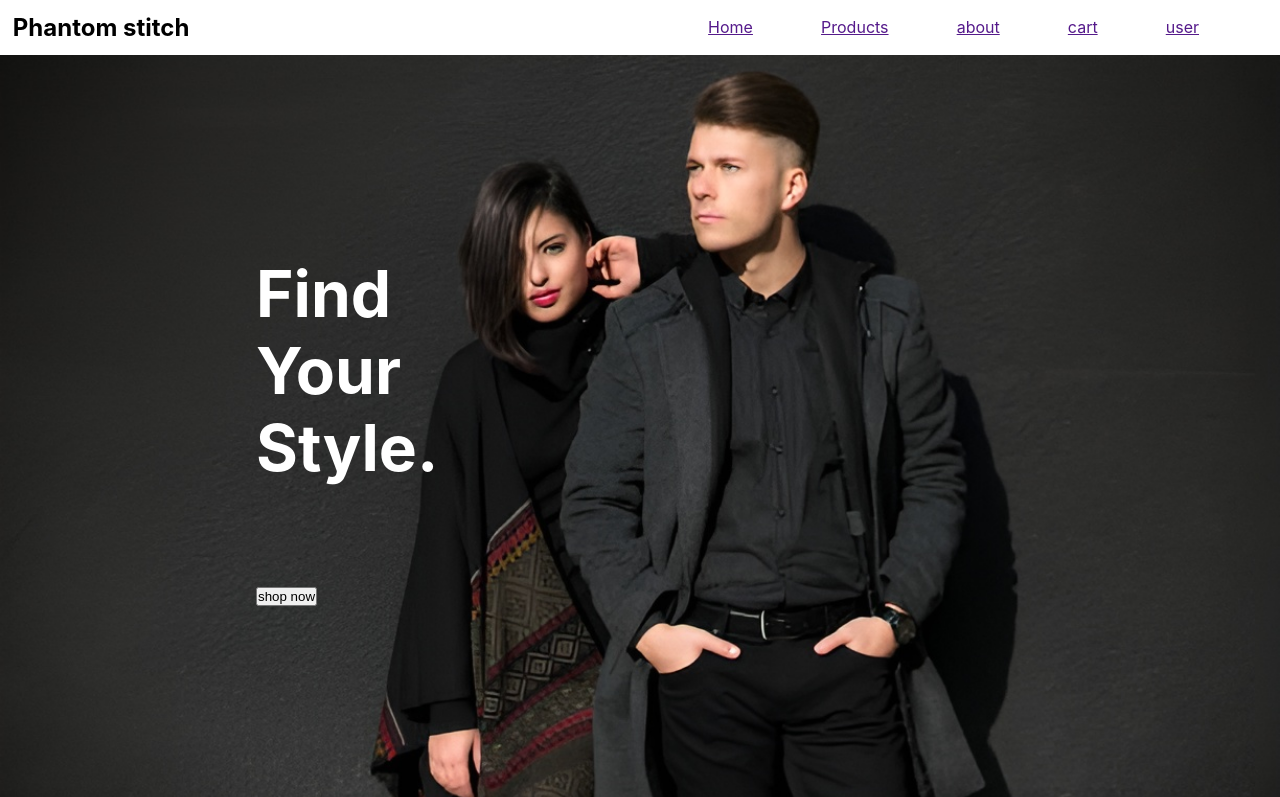
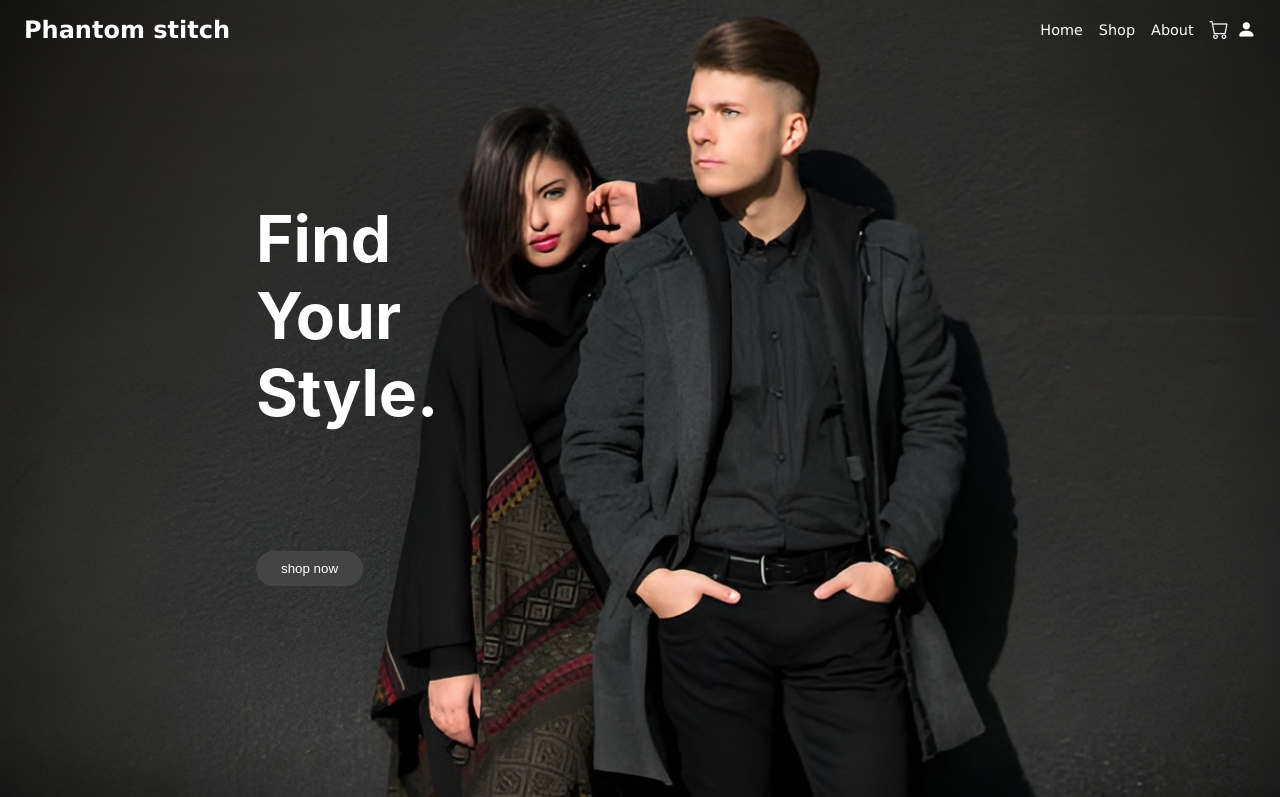
Before and after one commit to Mym776/Clothing-store, a website: page index.html in a window 1280 px wide. Shown: the top 797 px of the page. Drawn offline with nearby package versions, Linux system fonts and the light colour scheme.

Commit message:
Modified ClothShop

```diff
--- a/index.html
+++ b/index.html
@@ -5,16 +5,19 @@
     <meta name="viewport" content="width=device-width, initial-scale=1.0">
     <title>Phantom Stitch</title>
     <link rel="stylesheet" href="style/landingPage.css">
+    <link href="https://cdn.jsdelivr.net/npm/bootstrap-icons@1.11.1/font/bootstrap-icons.css" rel="stylesheet">
 </head>
 <body>
     <header>
         <h2>Phantom stitch</h2>
-        <nav>
-            <a href="">Home</a>
-            <a href="">Products</a>
-            <a href="">about</a>
-            <a href="">cart</a>
-            <a href="">user</a>
+        <nav class="naver-link">
+            <a href="index.html">Home </a>
+            <a href="product.html">Shop</a>
+            <a href="about.html">About</a>
+            <div id="naver-icon">
+                <i id="cart-icon" class="bi bi-cart"></i>
+                <i id="user-icon"class="bi bi-person-fill"></i>
+            </div>
         </nav>
     </header>
     <main>
@@ -92,7 +95,7 @@
         </section>
     </main>
     <footer>
-        <a href="">contact us</a>
+        <a href="login.html">contact us</a>
         <p>&copf;2025 Phantom Stitch</p>
     </footer>
 </body>
--- /dev/null
+++ b/style/about.css
@@ -0,0 +1,152 @@
+/* Reset defaults */
+* {
+    margin: 0;
+    padding: 0;
+    box-sizing: border-box;
+}
+
+body {
+    font-family: 'Arial', sans-serif;
+    line-height: 1.6;
+    background-color: #f9f9f9;
+    overflow-x: hidden;
+    color: #333;
+}
+
+
+.container {
+    width: 90%;
+    max-width: 1200px;
+    margin: 0 auto;
+    padding: 20px;
+}
+
+
+.about-section {
+    display: flex;
+    flex-direction: column; /* mobile first stacked */
+    gap: 20px;
+    background-color: #fff;
+    padding: 20px;
+    border-radius: 12px;
+    box-shadow: 0 4px 10px rgba(0,0,0,0.1);
+    align-items: center;
+}
+
+/* Image and text wrappers */
+.image-wrapper,
+.text-wrapper {
+    width: 100%; /* full width on mobile */
+}
+
+/* Image styling */
+.image-wrapper img {
+    width: 100%;
+    height: auto;
+    border-radius: 10px;
+}
+
+/* Text styling */
+.text-wrapper h1 {
+    font-size: 1.5rem;
+    margin-bottom: 15px;
+    color: #524343;
+    text-align: center;
+}
+
+.text-wrapper p {
+    margin-bottom: 15px;
+    color: #555;
+    text-align: center;
+}
+
+.contact-info p {
+    font-size: 0.9rem;
+    line-height: 1.5;
+    text-align: center;
+}
+
+.contact-info a {
+    color: #524343;
+    text-decoration: none;
+}
+
+.contact-info a:hover {
+    text-decoration: underline;
+}
+
+/* Footer */
+.footer {
+    background-color: #524343;
+    color: #fff;
+    text-align: center;
+    padding: 20px;
+    display: flex;
+    flex-direction: column;
+    gap: 10px;
+}
+
+.footer a {
+    color: #fff;
+    text-decoration: none;
+    font-weight: bold;
+}
+
+.footer a:hover {
+    text-decoration: underline;
+}
+
+/* Tablet and above: horizontal layout */
+@media (min-width: 768px) {
+    .about-section {
+        flex-direction: row;
+        align-items: stretch;
+        gap: 30px;
+    }
+
+    .image-wrapper,
+    .text-wrapper {
+        width: 50%;
+    }
+
+    .text-wrapper h1,
+    .text-wrapper p,
+    .contact-info p {
+        text-align: left;
+    }
+}
+
+.naver-link {
+  display: flex;
+  align-items: center;
+  gap: 1rem;
+}
+.naver-link a {
+  text-decoration: none;
+  color: #fff;
+  font-size: 0.9rem;
+}
+#naver-icon {
+  display: flex;
+  align-items: center;
+  gap: 0.5rem;
+}
+#naver-icon i {
+  font-size: 1.2rem;
+  cursor: pointer;
+}
+header {
+  position: sticky; /* better for usability than absolute */
+  top: 0;
+  width: 100%;
+  display: flex;
+  justify-content: space-between;
+  align-items: center;
+  padding: 1rem;
+  z-index: 10;
+  background-color: black;
+}
+header h2 {
+  font-size: 1.2rem;
+  color: white;
+}
--- a/style/landingPage.css
+++ b/style/landingPage.css
@@ -6,7 +6,7 @@
 
 body {
     font-family: 'Lucida Sans', 'Lucida Sans Regular', 'Lucida Grande', 'Lucida Sans Unicode', Geneva, Verdana, sans-serif;
-
+    background: #f9f9f9;
     width: 100%;
     display: flex;
     flex-direction: column;
@@ -14,30 +14,44 @@ body {
 }
 
 header {
-    font-family: 'Inter',Arial, Helvetica, sans-serif;
-
-
-    width: 100%;
-
-    padding: 1%;
-
-
-    display: flex;
-    justify-content: space-between;
-    align-items: center;
-
+  position: absolute;
+  width: 100%;
+  top: 0;
+  left: 0;
+  display: flex;
+  justify-content: space-between;
+  align-items: center;
+  padding: 1rem 1.5rem;
+  z-index: 10;
+  color: #fff;
 }
 
 header h2{
     width: 50%;
 }
 
-header nav {
 
-    width: 50%;
-    display: flex;
-    justify-content: space-evenly;
+.naver-link {
+  display: flex;
+  align-items: center;
+  gap: 1rem;
+}
 
+.naver-link a {
+  text-decoration: none;
+  color: #fff;
+  font-size: 0.9rem;
+}
+
+#naver-icon {
+  display: flex;
+  align-items: center;
+  gap: 0.5rem;
+}
+
+#naver-icon i {
+  font-size: 1.2rem;
+  cursor: pointer;
 }
 
 main{
@@ -46,8 +60,8 @@ main{
     display: flex;
     flex-direction: column;
     gap: 4%;
+}
 
-}
 .Poster_sec {
     display: flex;
     justify-content: center;
@@ -79,6 +93,7 @@ main{
     top: 200px;
     padding-left: 20%;
 }
+
 .Poster button{
     position: relative;
     top: 300px;
@@ -129,3 +144,20 @@ footer {
 footer a{
     color: white;
 }
+
+button {
+  display: block;
+  margin: 20px auto 0;
+  padding: 10px 25px;
+  border: none;
+  border-radius: 20px;
+  background: #444;
+  color: #fff;
+  cursor: pointer;
+  transition: background 0.3s;
+  text-align: center;
+}
+
+button:hover {
+  background: #000;
+}
--- /dev/null
+++ b/style/login.css
@@ -0,0 +1,140 @@
+/* Reset and base styles */
+* {
+    margin: 0;
+    padding: 0;
+    box-sizing: border-box;
+}
+
+body {
+    font-family: Arial, sans-serif;
+    background: #f9f9f9;
+    color: #333;
+    min-height: 100vh;
+    display: flex;
+    justify-content: center;
+    align-items: center;
+}
+
+/* Container for the login section */
+.container {
+
+    width: 95%;
+    max-width: 400px; /* Mobile-first width */
+    background: #fff;
+    box-shadow: 0 5px 15px rgba(0,0,0,0.1);
+    border-radius: 15px;
+    overflow: hidden;
+}
+
+/* Sections stacked vertically on mobile */
+.hold {
+    display: flex;
+    flex-direction: column; /* Mobile-first: vertical stack */
+}
+
+/* Each section */
+.sec {
+    padding: 20px;
+    display: flex;
+    flex-direction: column;
+    justify-content: center;
+}
+
+/* Right section image */
+.sec img {
+    width: 100%;
+    height: auto;
+    object-fit: cover;
+    margin-top: 15px;
+}
+
+/* Headings */
+.sec h2 {
+    text-align: center;
+    margin-bottom: 15px;
+}
+
+/* User icon */
+#user-icon {
+    font-size: 50px;
+    text-align: center;
+    margin: 10px auto;
+    display: block;
+    transition: color 0.3s;
+}
+
+/* Labels and inputs */
+label {
+    margin-top: 10px;
+    margin-bottom: 5px;
+    font-weight: bold;
+}
+
+input[type="text"], input[type="password"] {
+    padding: 10px;
+    border: 1px solid #ccc;
+    border-radius: 8px;
+    margin-bottom: 15px;
+    width: 100%;
+    transition: border 0.3s;
+}
+
+input[type="text"]:focus, input[type="password"]:focus {
+    border: 2px solid gray;
+    outline: none;
+}
+
+/* Show password checkbox */
+#show-pass {
+    margin-bottom: 20px;
+    cursor: pointer;
+}
+
+/* Sign Up button */
+button {
+    padding: 12px;
+    background-color: gray;
+    color: #fff;
+    font-size: 16px;
+    font-weight: bold;
+    border: none;
+    border-radius: 10px;
+    cursor: pointer;
+    transition: background 0.3s, transform 0.2s;
+}
+
+button:hover {
+    background-color: darkgray;
+    transform: translateY(-2px);
+}
+
+/* Footer */
+.fot {
+    width: 100%;
+    text-align: center;
+    background: #524343;
+    color: #fff;
+    padding: 15px 0;
+    margin-top: 20px;
+}
+
+.fot span {
+    display: block;
+    margin-top: 5px;
+}
+
+/* Larger screens: tablet/desktop */
+@media (min-width: 769px) {
+    .container {
+        max-width: 900px;
+    }
+
+    .hold {
+        flex-direction: row; /* Side by side sections on desktop */
+    }
+
+    .sec {
+        padding: 30px;
+        flex: 1;
+    }
+}
--- a/style/product.css
+++ b/style/product.css
@@ -6,30 +6,43 @@ body {
     display: flex;
     flex-direction: column;
     justify-content: space-between  ;
+    overflow-x: hidden;
+
 }
 
+.naver-link {
+  display: flex;
+  align-items: center;
+  gap: 1rem;
+}
+.naver-link a {
+  text-decoration: none;
+  color: #fff;
+  font-size: 0.9rem;
+}
+#naver-icon {
+  display: flex;
+  align-items: center;
+  gap: 0.5rem;
+}
+#naver-icon i {
+  font-size: 1.2rem;
+  cursor: pointer;
+}
 header {
-    font-family: 'Inter',Arial, Helvetica, sans-serif;
-    padding: 1%;
-
-    background-color: white;
-
-    display: flex;
-    flex-direction: row;
-    align-items: center;
-    justify-content: space-between;
-
-    font-weight: bold;
+  position: sticky; /* better for usability than absolute */
+  top: 0;
+  width: 100%;
+  display: flex;
+  justify-content: space-between;
+  align-items: center;
+  padding: 1rem;
+  background-color: black;
+  z-index: 10;
 }
 header h2 {
-    width: 50%;
-}
-header nav {
-    width: 50%;
-    display: flex;
-    justify-content: space-evenly;
-
-
+  font-size: 1.2rem;
+  color: white;
 }
 
 .Return_button{
@@ -150,3 +163,39 @@ footer a{
 .Hide_bar::-webkit-scrollbar {
   display: none;
 }
+
+.sidebar {
+  width: 20%; /* full width on mobile */
+  padding: 15px;
+  background: #f8f8f8;
+  color: #000;
+  border-radius: 10px;
+  box-shadow: 0 2px 6px rgba(0,0,0,0.1);
+
+  /* Scrollable sidebar */
+  max-height: 400px;     /* adjust as needed */
+  overflow-y: auto;      /* vertical scroll */
+}
+
+.naver-link {
+  display: flex;
+  align-items: center;
+  gap: 1rem;
+}
+
+.naver-link a {
+  text-decoration: none;
+  color: #fff;
+  font-size: 0.9rem;
+}
+
+#naver-icon {
+  display: flex;
+  align-items: center;
+  gap: 0.5rem;
+}
+
+#naver-icon i {
+  font-size: 1.2rem;
+  cursor: pointer;
+}
```
Also changed, not shown: about.html (added, +52 -0 lines), login.html (added, +40 -0 lines), product.html (+51 -7 lines), sample/blackStore 1.svg (added), sample/clothes.webp (added).
